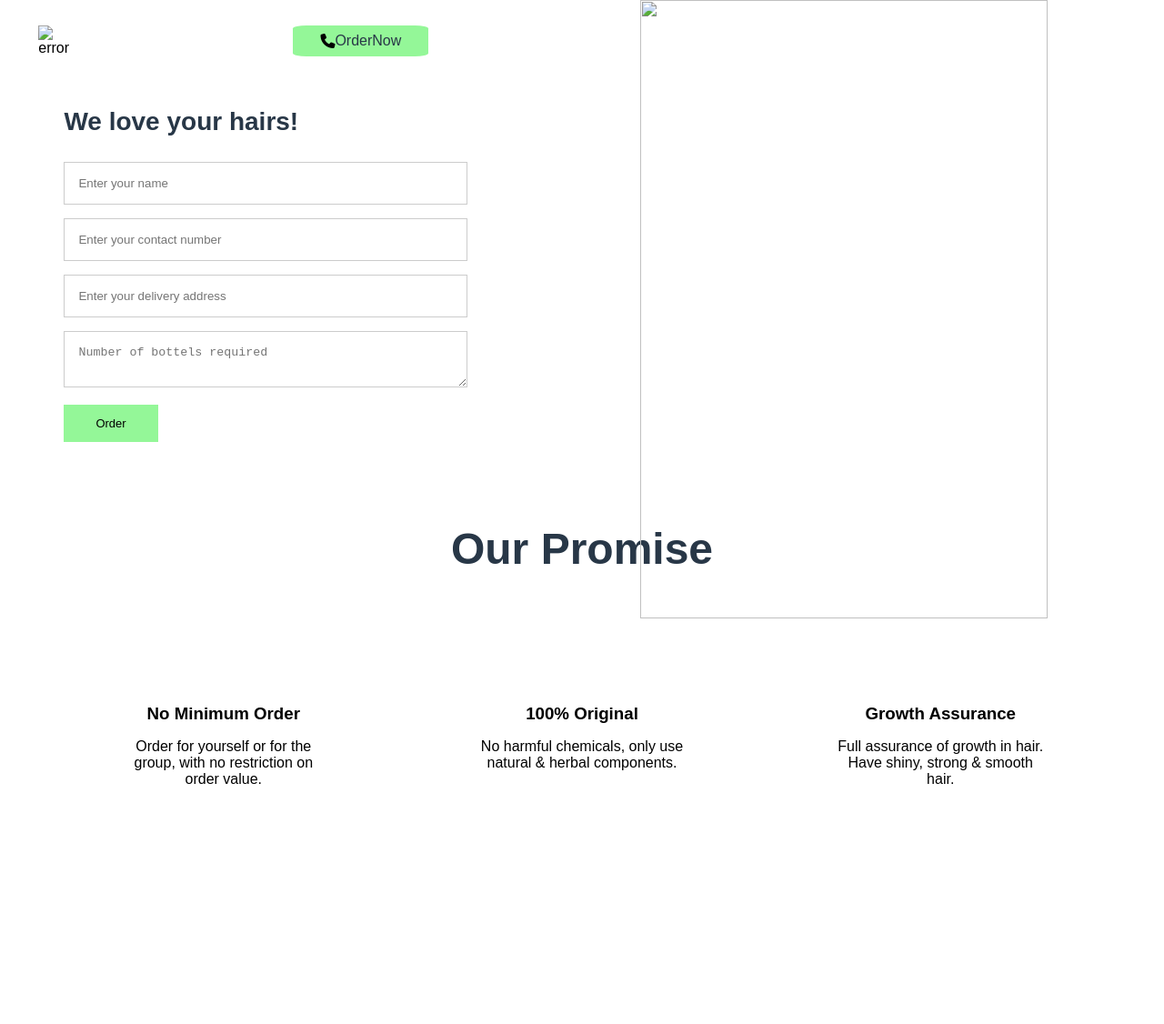
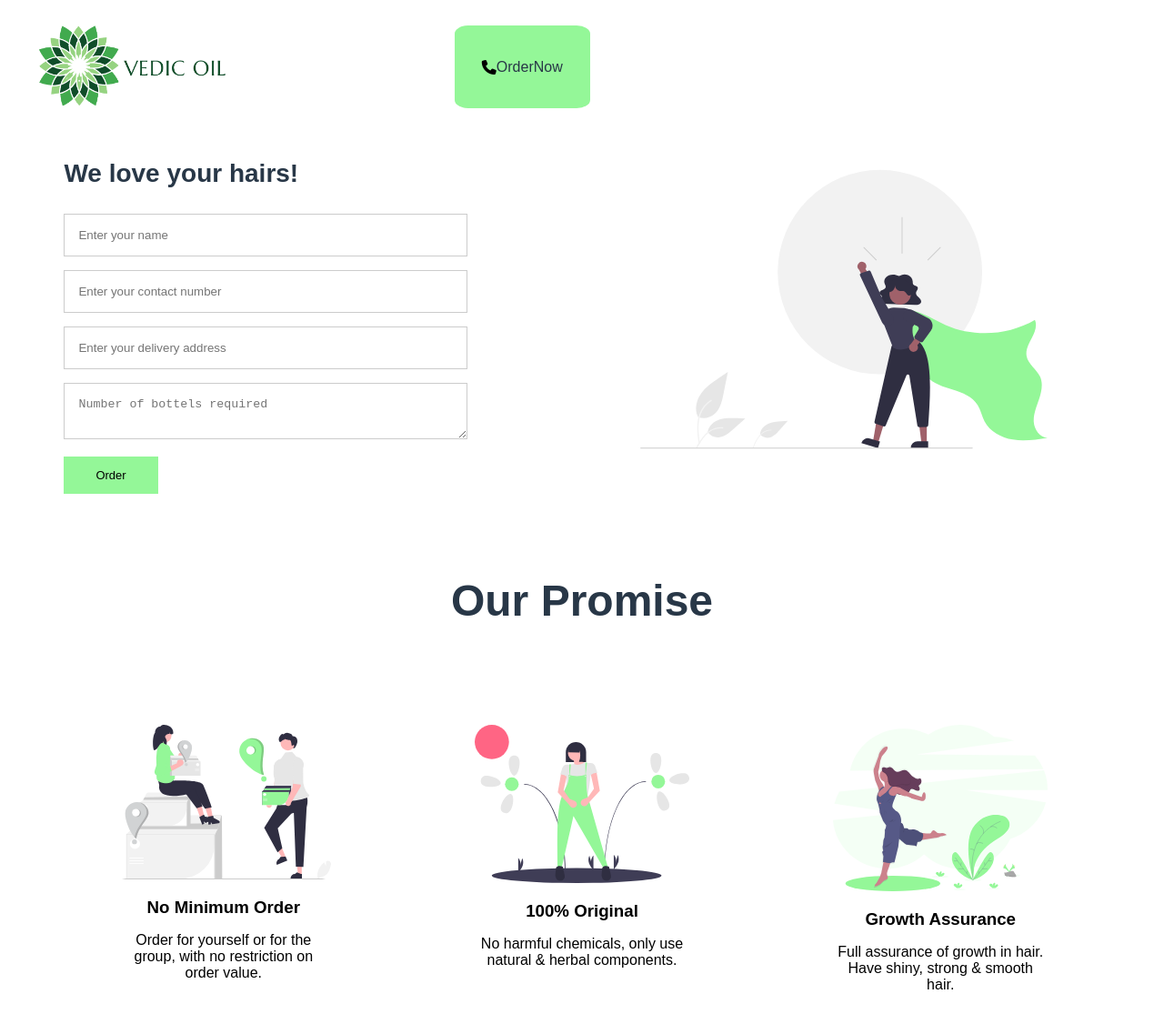
Before and after one commit to xoshiraghavx/oil, a plain HTML site: page index.html in a window 1280 px wide. Shown: the whole page at 91% size. Before the commit the page ends 934 px from the top, so only its background shows below. Drawn offline with Linux system fonts and the light colour scheme.

Commit message:
Update index.html

```diff
--- a/index.html
+++ b/index.html
@@ -1,7 +1,7 @@
 <!DOCTYPE html>
 <html lang="en">
 <head>
-    <link rel="icon" href="./media/vedic_oil_logo_only.png">
+    <link rel="icon" href="vedic_oil_logo_only.png">
     <meta charset="UTF-8">
     <meta http-equiv="X-UA-Compatible" content="IE=edge">
     <meta name="viewport" content="width=device-width, initial-scale=1.0">
@@ -13,7 +13,7 @@
 <section class="page">
     <section class="right-contact-us">
         <div class="header">
-                <img src="./media/vedic_oil_logo.png" alt="error" id="img">
+                <img src="vedic_oil_logo.png" alt="error" id="img">
             <div class="call">
                 <i class="fas fa-phone"></i>
                 <a href="tel:+917042746751">OrderNow</a>
@@ -32,24 +32,24 @@
         </div>
     </section>
         <div class="left">
-            <img src="./media/left.svg" alt="">
+            <img src="left.svg" alt="">
         </div>
 </section>
 <section class="facilities">
     <h1>Our Promise</h1> <br>
     <div class="row">
         <div class="facilities-col">
-            <img src="./media/deliveries.svg" alt="">
+            <img src="deliveries.svg" alt="">
             <h3>No Minimum Order</h3>
             <p>Order for yourself or for the group, with no restriction on order value.</p>
         </div>
         <div class="facilities-col">
-            <img src="./media/original.svg" alt="">
+            <img src="original.svg" alt="">
             <h3>100% Original</h3>
             <p>No harmful chemicals, only use natural & herbal components.</p>
         </div>
         <div class="facilities-col">
-            <img src="./media/growth.svg" alt="">
+            <img src="growth.svg" alt="">
             <h3>Growth Assurance</h3>
             <p>Full assurance of growth in hair. Have shiny, strong & smooth hair.</p>
         </div>
```
